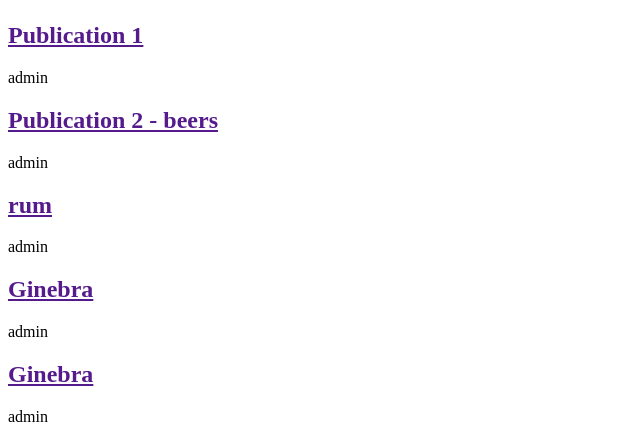
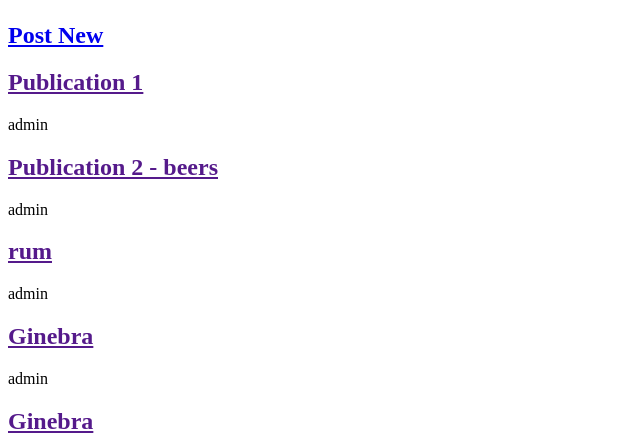
Before and after one commit to telivalen/CRUD, a Django app: page / in a window 1280 px wide. Shown: the part 58-491 px from the top of the page, without its empty margins (0-640 px from the left). Run offline with Django 5.2, Linux system fonts and the light colour scheme; data comes from the database, SQL or seed files in the repository; both versions use the stored data as it was after the commit.

Commit message:
create add

```diff
--- a/blogs/models.py
+++ b/blogs/models.py
@@ -14,4 +14,4 @@
         return self.title
 
     def get_absolute_url(self):
-        return reverse("publication_detail", kwargs={"pk": self.pk})
+        return reverse("post_detail", kwargs={"pk": self.pk})
--- a/blogs/urls.py
+++ b/blogs/urls.py
@@ -1,7 +1,8 @@
 from django.urls import path
-from .views import BlogListView, BlogCreateView
+from .views import BlogListView, BlogCreateView, BlogDetailView
 
 urlpatterns = [
     path("", BlogListView.as_view(), name="home"),
     path("post/new/", BlogCreateView.as_view(), name="post_new"),
+    path("post/<int:pk>/", BlogDetailView.as_view(), name="post_detail"),
 ]
--- a/blogs/views.py
+++ b/blogs/views.py
@@ -1,6 +1,6 @@
 from django.shortcuts import render
 from .models import Publication
-from django.views.generic import ListView
+from django.views.generic import ListView, DetailView
 from django.views.generic.edit import CreateView
 # Create your views here.
 
@@ -12,3 +12,7 @@
         model = Publication
         template_name = 'post_new.html'
         fields = ['title', 'body', 'author']
+
+class BlogDetailView(DetailView):
+      model = Publication
+      template_name = 'post_detail.html'
--- a/templates/base.html
+++ b/templates/base.html
@@ -7,6 +7,7 @@
         <header>
             <h1><a href="{% url 'home' %}">Rum Blog</a></h1>
         </header>
+        <h2><a href="{% url 'post_new' %}">Post New</a></h2>
         <section>
             {% block content %}
             {% endblock content %}
```
Also changed, not shown: templates/post_detail.html (added, +7 -0 lines), db.sqlite3.
